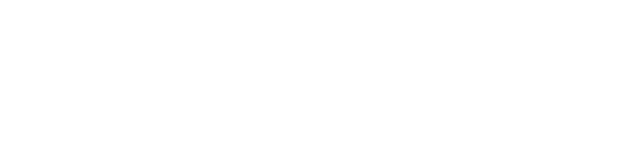
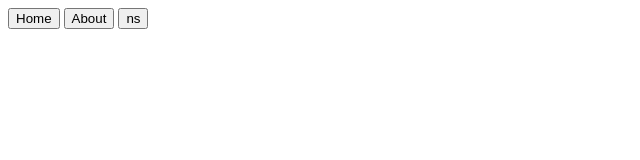
Before and after one commit to noireko/restaurant-page, a website: page src/template.html in a window 1280 px wide. Shown: the whole page, without its empty margins (0-640 px from the left). Drawn offline with Linux system fonts and the light colour scheme.

Commit message:
Fixed button tags

```diff
--- a/src/template.html
+++ b/src/template.html
@@ -6,6 +6,15 @@
     <title>Document</title>
 </head>
 <body>
+    <header>
+        <nav>
+            <button>Home</button>
+            <button>About</button>
+            <button>ns</button>
+        </nav>
+    </header>
+    <div id="content">
 
+    </div>
 </body>
 </html>
```
